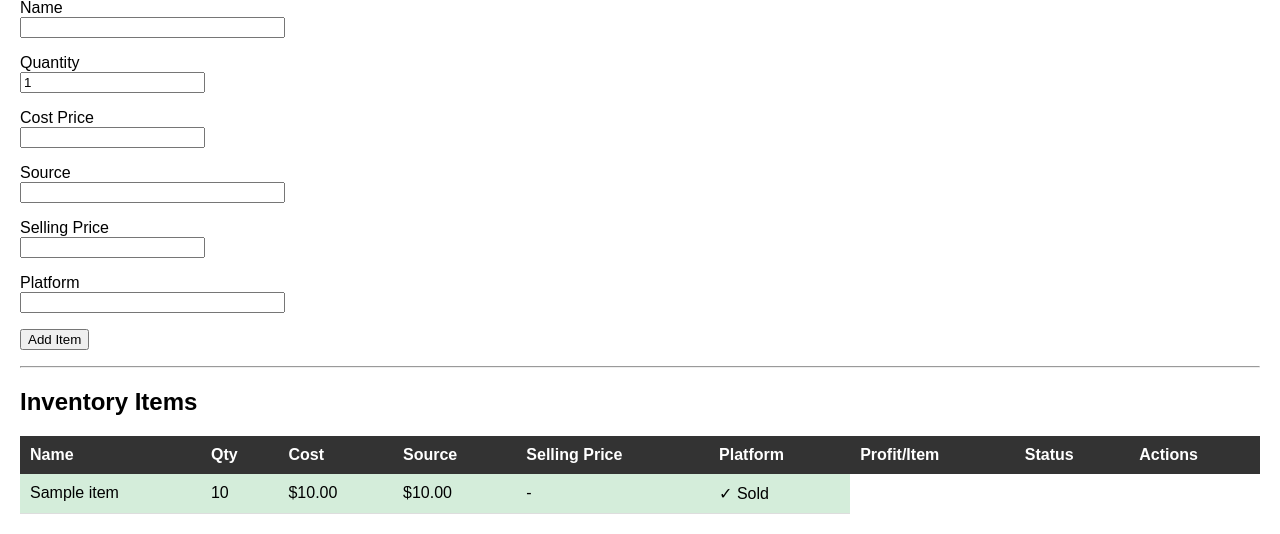
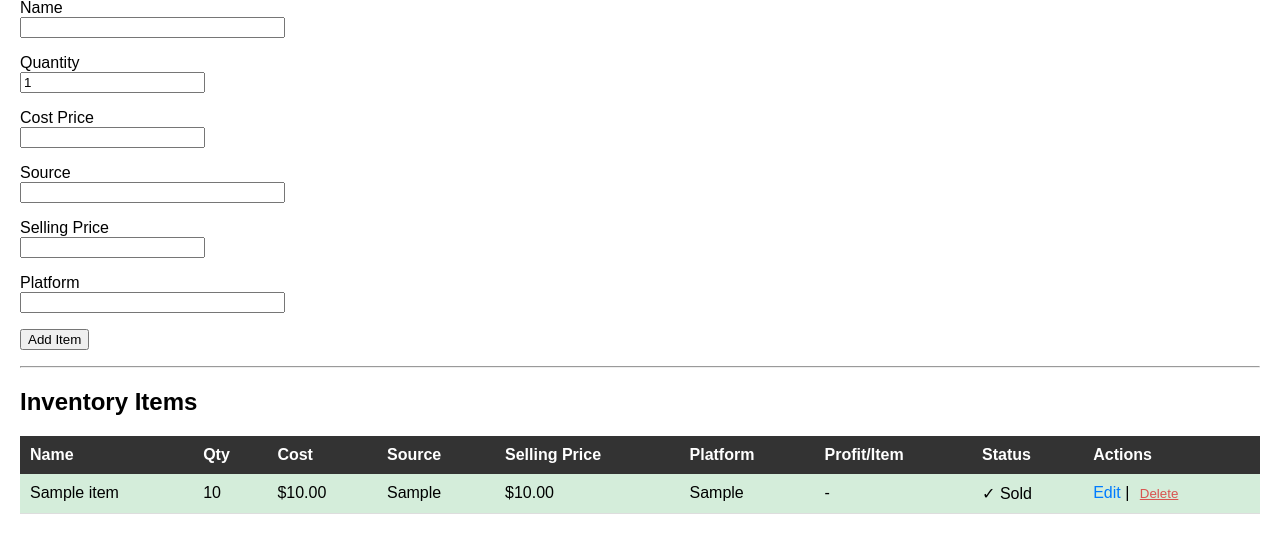
Before and after one commit to krice78/pinkattic-tracker, a Flask app: page / in a window 1280 px wide. Shown: the part 297-831 px from the top of the page. Run offline with Flask 3, Linux system fonts and the light colour scheme; a user stored in the database is signed in; tables that the repository leaves empty hold one stand-in row (values such as "Sample post").

Commit message:
fixed import

```diff
--- a/app/routes/items.py
+++ b/app/routes/items.py
@@ -1,5 +1,5 @@
 from decimal import Decimal
-from flask import Blueprint, redirect, url_for, flash, request
+from flask import Blueprint, redirect, url_for, flash, request, render_template
 from flask_login import login_required, current_user
 from flask_wtf import FlaskForm
 from wtforms import StringField, IntegerField, DecimalField, SubmitField
--- a/app/templates/dashboard.html
+++ b/app/templates/dashboard.html
@@ -90,7 +90,9 @@
               <td>{{ item.name }}</td>
               <td>{{ item.quantity }}</td>
               <td>${{ "%.2f"|format(item.cost_price) }}</td>
+              <td>{{ item.source or '-' }}</td>
               <td>{% if item.selling_price %}${{ "%.2f"|format(item.selling_price) }}{% else %}-{% endif %}</td>
+              <td>{{ item.platform or '-' }}</td>
               <td>
                 {% if item.profit_per_item > 0 %}
                   <span class="profit">${{ "%.2f"|format(item.profit_per_item) }}</span>
@@ -101,6 +103,12 @@
                 {% endif %}
               </td>
               <td>{% if item.sold %}✓ Sold{% else %}📦 In Stock{% endif %}</td>
+              <td>
+                <a href="{{ url_for('items.edit_get', item_id=item.id) }}">Edit</a> |
+                <form method="post" action="{{ url_for('items.delete_item', item_id=item.id) }}" style="display:inline;" onsubmit="return confirm('Delete this item?');">
+                    <button type="submit" style="background:none;border:none;color:#d9534f;cursor:pointer;text-decoration:underline;">Delete</button>
+                </form>
+              </td>
             </tr>
           {% endfor %}
         </tbody>
```
